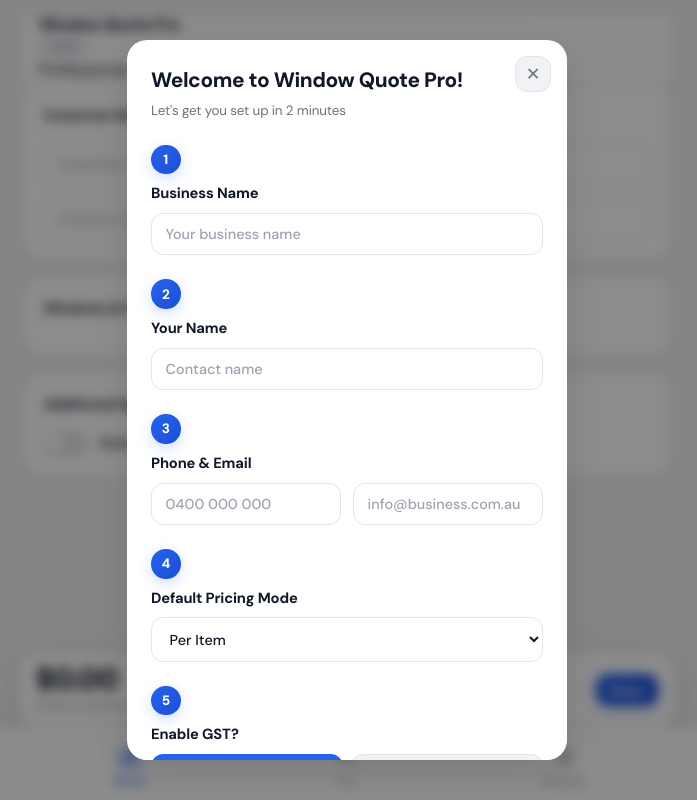
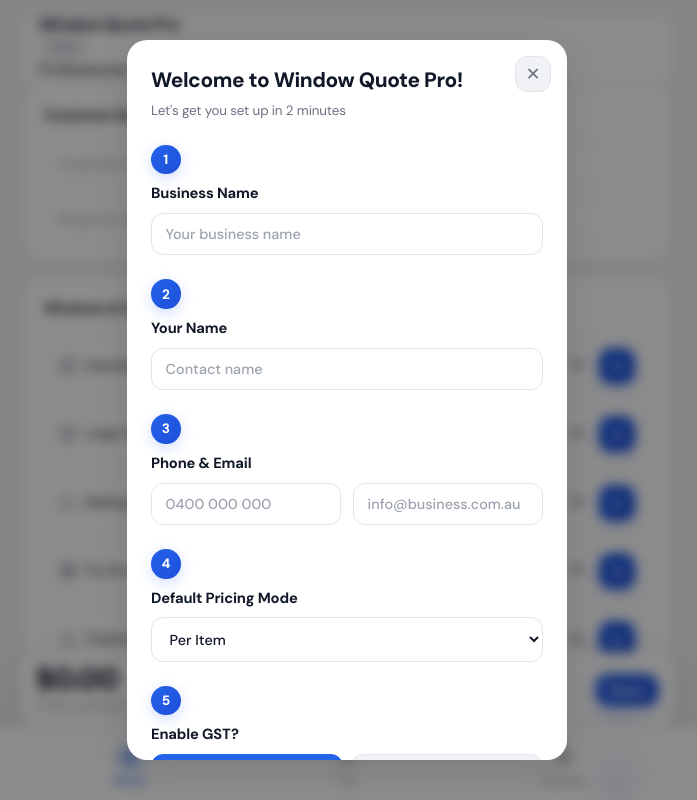
Before and after one commit to Spwindows/Window-Quote-Pro, a website: page index.html in a window 1280 px wide. Shown: the top 800 px of the page, without its empty margins (293-990 px from the left). Drawn offline with nearby package versions, Linux system fonts and the light colour scheme.

Commit message:
Update index.html

```diff
--- a/index.html
+++ b/index.html
@@ -329,7 +329,7 @@
         <div id="pricing-per-window">
           <div class="card">
             <div class="card-title">Windows &amp; Doors</div>
-            <div id="stepper-container"></div>
+            <div id="steppers-container"></div>
           </div>
 
           <div class="card">
```
